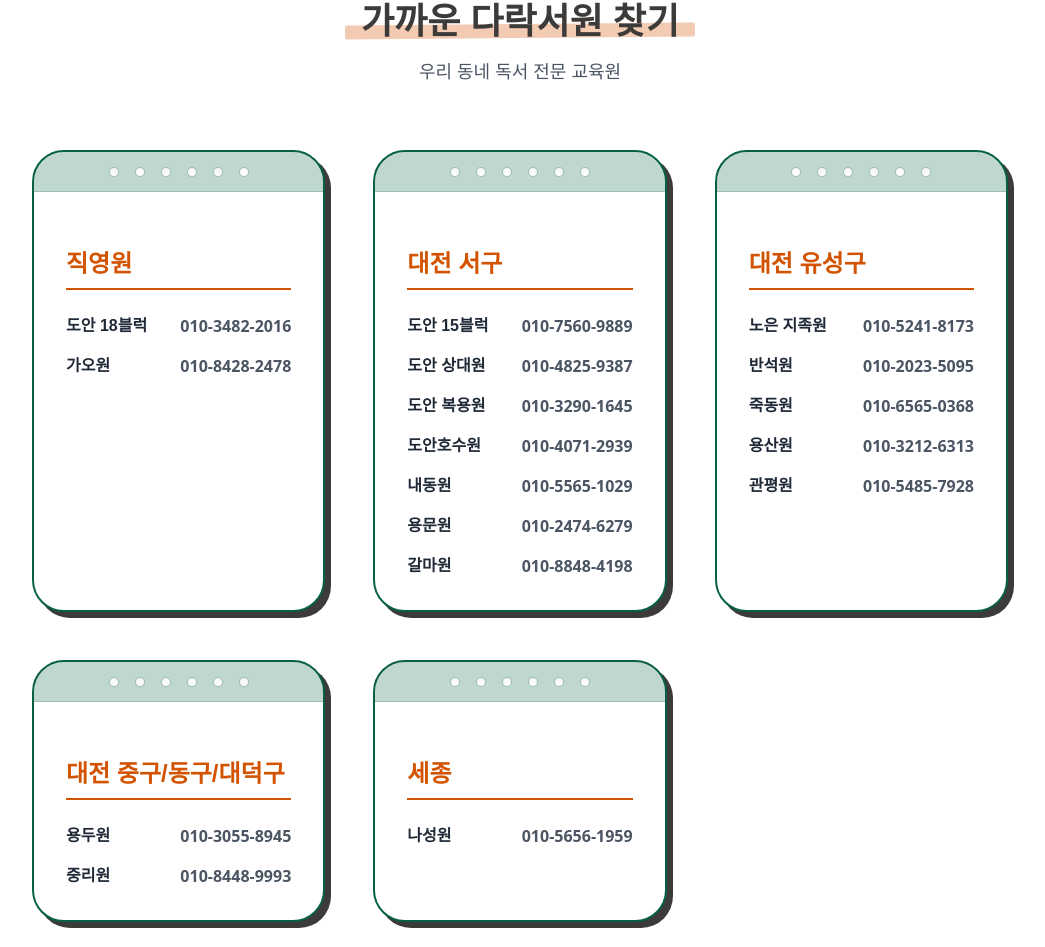
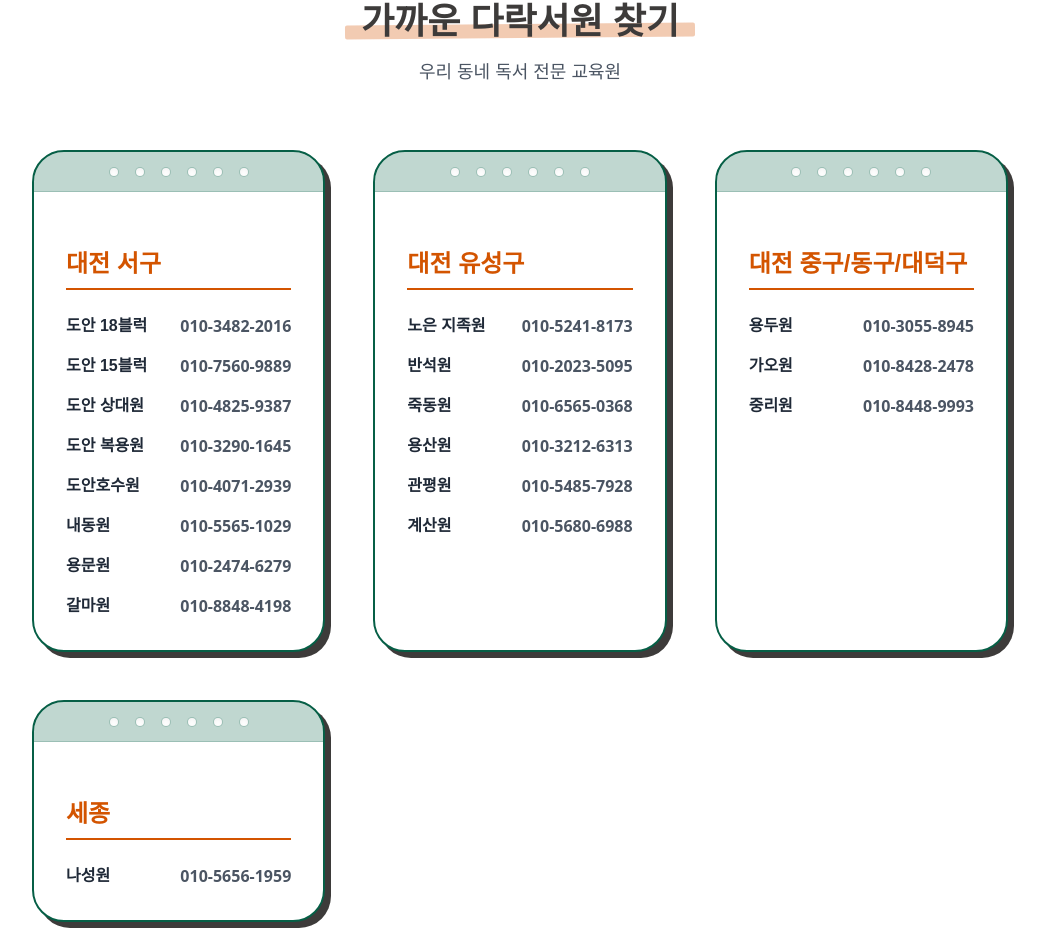
Before and after one commit to senti79/daraksite, a React (Vite) app: page / in a window 1280 px wide. Shown: the part 9083-10030 px from the top of the page, without its empty margins (120-1165 px from the left). Built offline with nearby package versions, Linux system fonts and the light colour scheme; a web font is replaced by a local one.

Commit message:
Add Gyesan branch to Yuseong listing

```diff
--- a/components/Branches.tsx
+++ b/components/Branches.tsx
@@ -1,11 +1,8 @@
 import React from 'react';
 
 const branchesData = {
-    '직영원': [
+  '대전 서구': [
     { name: '도안 18블럭', phone: '010-3482-2016' },
-        { name: '가오원', phone: '010-8428-2478' },
-    ],
-    '대전 서구': [
     { name: '도안 15블럭', phone: '010-7560-9889' },
     { name: '도안 상대원', phone: '010-4825-9387' },
     { name: '도안 복용원', phone: '010-3290-1645' },
@@ -20,14 +17,14 @@ const branchesData = {
     { name: '죽동원', phone: '010-6565-0368' },
     { name: '용산원', phone: '010-3212-6313' },
     { name: '관평원', phone: '010-5485-7928' },
+    { name: '계산원', phone: '010-5680-6988' },
   ],
   '대전 중구/동구/대덕구': [
     { name: '용두원', phone: '010-3055-8945' },
+    { name: '가오원', phone: '010-8428-2478' },
     { name: '중리원', phone: '010-8448-9993' },
   ],
-    '세종': [
-        { name: '나성원', phone: '010-5656-1959' }
-    ]
+  세종: [{ name: '나성원', phone: '010-5656-1959' }],
 };
 
 const Branches: React.FC = () => {
@@ -35,29 +32,40 @@ const Branches: React.FC = () => {
     <section id="branches" className="py-20 md:py-32 bg-white">
       <div className="container mx-auto px-6">
         <div className="text-center mb-16">
-                    <h2 className="text-3xl md:text-4xl font-bold text-[#3D3B3A]"><span className="text-highlight">가까운 다락서원 찾기</span></h2>
+          <h2 className="text-3xl md:text-4xl font-bold text-[#3D3B3A]">
+            <span className="text-highlight">가까운 다락서원 찾기</span>
+          </h2>
           <p className="mt-4 text-lg text-gray-600 ">우리 동네 독서 전문 교육원</p>
           <br className="md:hidden" />
-                    <p className="mt-1 text-sm text-gray-400 md:hidden font-medium">연락처를 클릭하면 바로 연결됩니다.</p>
+          <p className="mt-1 text-sm text-gray-400 md:hidden font-medium">
+            연락처를 클릭하면 바로 연결됩니다.
+          </p>
         </div>
         <div className="grid md:grid-cols-2 lg:grid-cols-3 gap-12">
           {Object.entries(branchesData).map(([district, branches]) => (
             <div key={district} className="sketch-card bg-white p-8 pt-24 relative overflow-hidden">
-                            {/* Decorative Top Bar */}
               <div className="absolute top-0 left-0 w-full h-10 bg-[#065F46]/25 flex justify-center items-center gap-4 border-b border-[#065F46]/20">
                 {[1, 2, 3, 4, 5, 6].map((i) => (
-                                    <div key={i} className="w-2.5 h-2.5 rounded-full bg-white border border-[#065F46]/40 shadow-inner"></div>
+                  <div
+                    key={i}
+                    className="w-2.5 h-2.5 rounded-full bg-white border border-[#065F46]/40 shadow-inner"
+                  />
                 ))}
               </div>
 
-
-
-                            <h3 className="text-2xl font-bold text-[#D35400] mb-6 border-b-2 border-[#D35400] pb-2">{district}</h3>
+              <h3 className="text-2xl font-bold text-[#D35400] mb-6 border-b-2 border-[#D35400] pb-2">
+                {district}
+              </h3>
               <ul className="space-y-4">
-                                {branches.map(branch => (
+                {branches.map((branch) => (
                   <li key={branch.name} className="flex justify-between items-center">
                     <span className="text-gray-800 font-semibold">{branch.name}</span>
-                                        <a href={`tel:${branch.phone}`} className="text-gray-600 hover:text-[#D35400] transition-colors tabular-nums">{branch.phone}</a>
+                    <a
+                      href={`tel:${branch.phone}`}
+                      className="text-gray-600 hover:text-[#D35400] transition-colors tabular-nums"
+                    >
+                      {branch.phone}
+                    </a>
                   </li>
                 ))}
               </ul>
```
Lines whose indentation alone changed are shown as unchanged.
